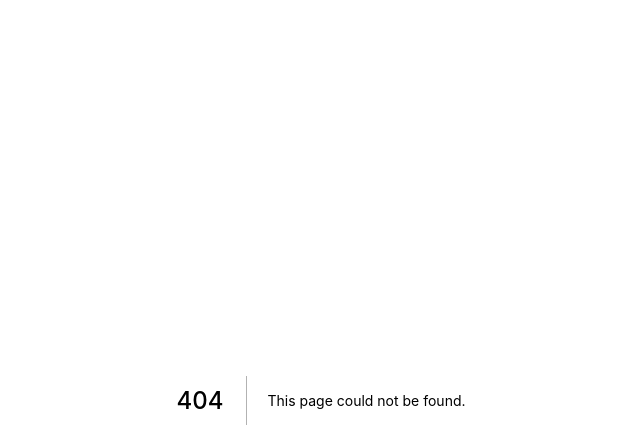
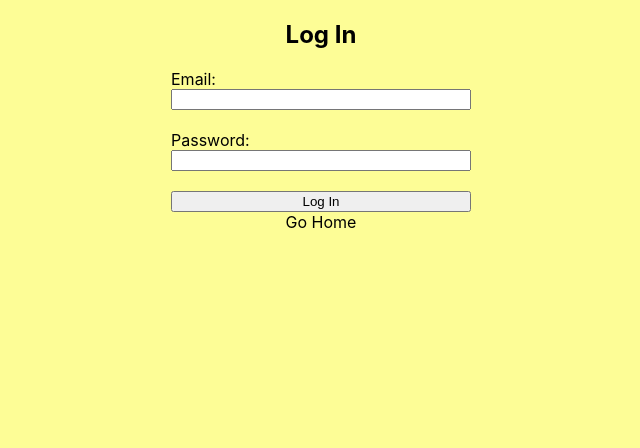
Before and after one commit to LucaPalminteri/FunLearn, a Next.js app: page /authentication/Login in a window 1280 px wide. Before the commit this address had no page. Shown: the top 448 px of the page, without its empty margins (319-959 px from the left). Built offline with nearby package versions, Linux system fonts and the light colour scheme.

Commit message:
added login section, problem with SQL

```diff
--- a/components/Header.js
+++ b/components/Header.js
@@ -38,7 +38,11 @@ export default function Header() {
                 <span>Teachers</span>
                 <span>Parents</span>
                 <p className='language'>EN(US)</p>
-                <button className='login-btn'>Log In</button>
+                <Link href={'/authentication/Login'}>
+                    <a>
+                        <button className='login-btn'>Log In</button>
+                    </a>
+                </Link>
                 <button>Sing Up</button>
             </nav>
             :
--- a/package.json
+++ b/package.json
@@ -10,6 +10,7 @@
   },
   "dependencies": {
     "@auth0/auth0-react": "^1.10.1",
+    "mysql": "^2.18.1",
     "next": "12.1.6",
     "react": "18.1.0",
     "react-dom": "18.1.0"
--- /dev/null
+++ b/pages/authentication/Login.js
@@ -0,0 +1,35 @@
+import { useState } from "react"
+import Header from "../../components/header"
+import Link from "next/link"
+import { getUser } from "./dataLogin"
+
+export default function Login() {
+    const [email,setEmail] = useState()
+    const [password, setPassword] = useState()
+
+    function inputEmail(e) {
+        console.log(e.target.value);
+    }
+
+    function inputPassword(e) {
+        console.log(e.target.value);
+    }
+
+    return (
+        <div className="login">
+            <h2>Log In</h2>
+            <form className="form">
+                <label>Email:</label>
+                <input type='email' required onChange={inputEmail}/>
+                <label>Password:</label>
+                <input type='password' required onChange={inputPassword}/>
+                <button type="submit">Log In</button>
+            </form>
+            <Link href='/'>
+                <a>
+                    Go Home
+                </a>
+            </Link>
+        </div>
+    )
+}
--- /dev/null
+++ b/pages/authentication/dataLogin.js
@@ -0,0 +1,26 @@
+//const mysql = require('mysql')
+
+// const conection = mysql.createConnection(
+//     {host: 'localhost',
+//     user: 'user',
+//     password: 'user',
+//     database: 'funlearn'
+//     }
+// )
+
+// conection.connect( (err)=> {
+//     if(err) throw err
+//     console.log('conection works');
+// })
+
+// export function getUser(user,password) {
+//     conection.query('SELECT * FROM users', (err,rows)=> {
+//         if(err) throw err
+//         rows.forEach(user => {
+//             console.log('Email: ' + user.email);
+//             console.log('Password: ' + user.password);
+//         })
+//     })
+// }
+
+// conection.end()
--- a/styles/main.css
+++ b/styles/main.css
@@ -249,6 +249,29 @@ li {
   border: none;
 }
 
+.login {
+  display: -webkit-box;
+  display: -ms-flexbox;
+  display: flex;
+  -webkit-box-orient: vertical;
+  -webkit-box-direction: normal;
+      -ms-flex-direction: column;
+          flex-direction: column;
+  -webkit-box-align: center;
+      -ms-flex-align: center;
+          align-items: center;
+}
+
+.form {
+  display: -ms-grid;
+  display: grid;
+  width: 300px;
+}
+
+.form input {
+  margin-bottom: 20px;
+}
+
 .clock {
   background-color: aqua;
   display: inline-block;
--- a/styles/main.scss
+++ b/styles/main.scss
@@ -8,5 +8,6 @@
 @import './scss/pyramid';
 @import './scss/quiz';
 @import './scss/tic-tac-toe';
+@import './scss/authentication';
 @import './scss/clock';
 @import './scss/footer';
--- /dev/null
+++ b/styles/scss/_authentication.scss
@@ -0,0 +1,15 @@
+.login {
+    display: flex;
+    flex-direction: column;
+    align-items: center
+    ;
+}
+
+.form {
+    display: grid;
+    width: 300px;
+
+    input {
+        margin-bottom: 20px;
+    }
+}
```
Also changed, not shown: 2 other files (tests, documents, lock files or other folders).
